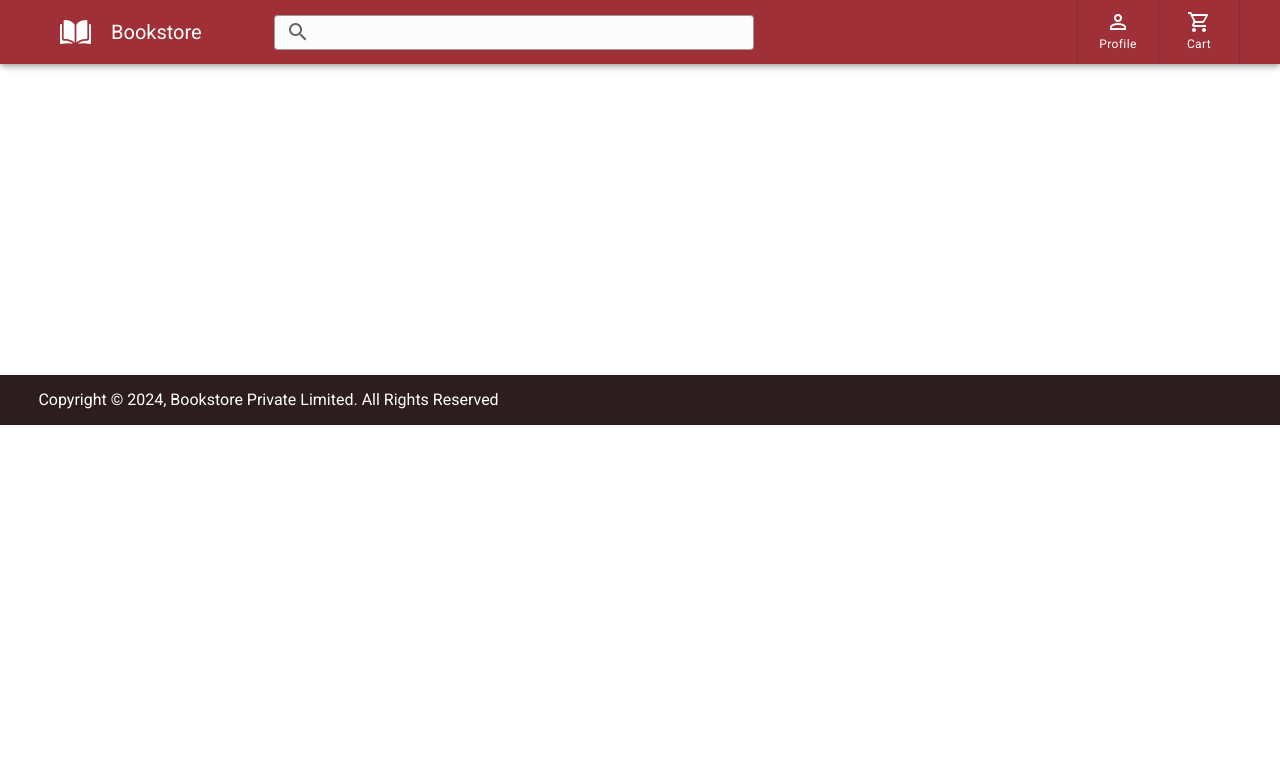
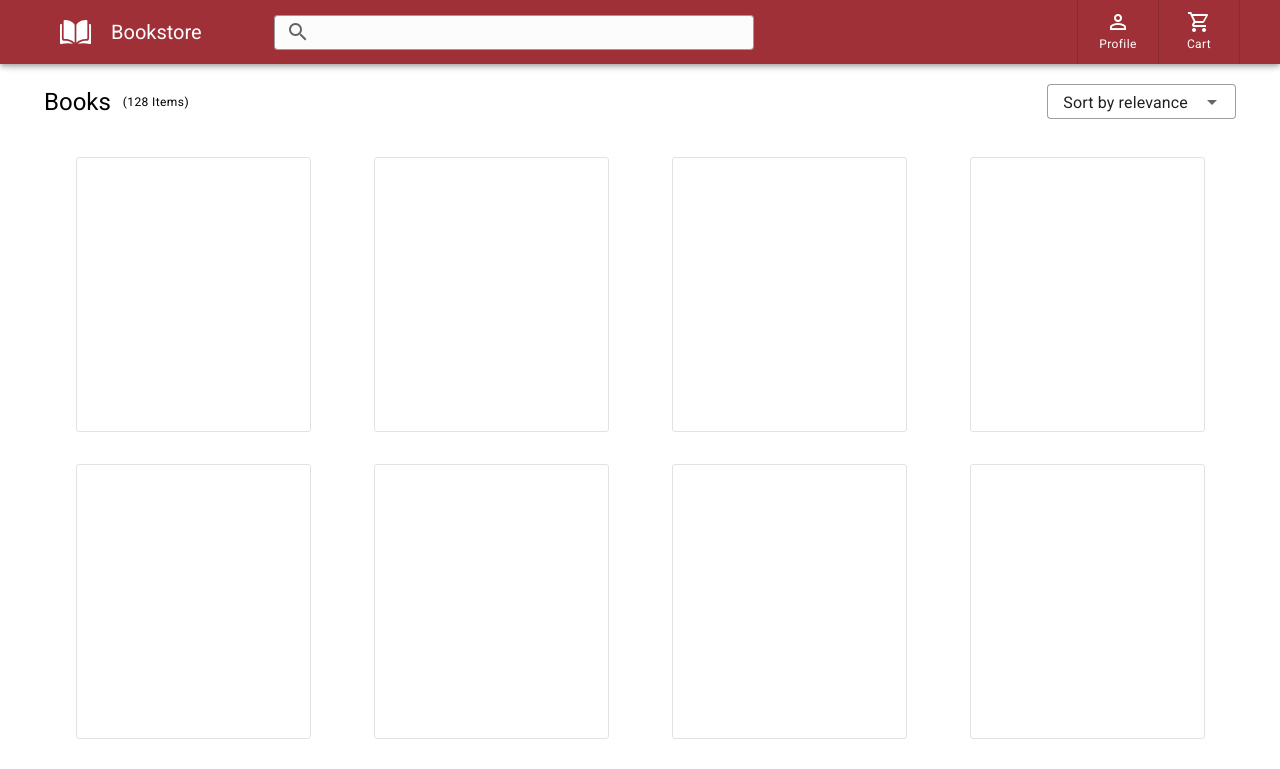
Before and after one commit to mayurpatil96k/BookStore, a Vue app: page /dashboard in a window 1280 px wide. Shown: the top 769 px of the page. Built offline with nearby package versions, Linux system fonts and the light colour scheme.

Commit message:
[Mayur]Add: Added Code to display Book

```diff
--- /dev/null
+++ b/src/components/DashBoard/Books.vue
@@ -0,0 +1,66 @@
+<script>
+export default {
+  data() {
+    return {
+      select: { state: 'Sort by relevance' },
+      items: [
+        { state: 'Sort by relevance' },
+        { state: 'Price:Low to High' },
+        { state: 'Price:High to Low' },
+        { state: 'Newest Arrival' }
+      ]
+    }
+  }
+}
+</script>
+
+<template>
+  <div class="d-flex align-center">
+    <div class="d-flex align-center">
+      <span class="text-h5">Books &nbsp</span>
+      <span class="text-caption u-dnone">(128 Items)</span>
+    </div>
+    <v-spacer> </v-spacer>
+    <div class="d-flex align-center">
+      <v-select
+        class="mt-5"
+        max-width="300"
+        v-model="select"
+        :items="items"
+        item-title="state"
+        item-value="abbr"
+        label="Select"
+        single-line
+        variant="outlined"
+        density="compact"
+      ></v-select>
+    </div>
+  </div>
+
+  <v-row class="align-center justify-center" no-gutters>
+    <v-col
+      class="d-flex align-center justify-center"
+      cols="12"
+      sm="6"
+      md="4"
+      lg="3"
+      v-for="item in 12"
+    >
+      <v-sheet class="pa-2 ma-2 align-center">
+        <div class="u-book"></div>
+      </v-sheet>
+    </v-col>
+  </v-row>
+</template>
+
+<style>
+.u-book {
+  width: 235px;
+  height: 275px;
+  /* UI Properties */
+  background: #ffffff 0% 0% no-repeat padding-box;
+  border: 1px solid #e2e2e2;
+  border-radius: 3px;
+  opacity: 1;
+}
+</style>
--- a/src/views/DashBoard.vue
+++ b/src/views/DashBoard.vue
@@ -1,5 +1,14 @@
+<script>
+import Books from '../components/DashBoard/Books.vue'
+
+export default {
+  components: {
+    Books
+  }
+}
+</script>
 <template>
-  <v-card>
+  <v-card style="z-index: 1;">
     <v-layout>
       <v-app-bar color="#A03037">
         <img class="u-margin pl-xs-5 pl-md-15 pl-sm-10" src="../assets/education.svg" alt="..." />
@@ -30,15 +39,18 @@
       </v-app-bar>
     </v-layout>
   </v-card>
-<!-- router here  -->
-
+  <!-- router here  -->
+  <div class="mt-16 mr-md-11 ml-md-11 ">
+    <Books />
+  </div>
 
   <footer class="d-flex align-center">
     <span class="u-f-text">Copyright © 2024, Bookstore Private Limited. All Rights Reserved</span>
   </footer>
 </template>
 <style>
-.u-f-text{
+
+.u-f-text {
   margin-left: 3vw;
   color: white;
 }
@@ -49,9 +61,9 @@ footer {
   opacity: 1;
 }
 @media only screen and (max-width: 600px) {
-  .u-f-text{
-  margin-left: 0vw;
-}
+  .u-f-text {
+    margin-left: 0vw;
+  }
   .u-i-margin {
     margin-right: 0px !important;
   }
```
